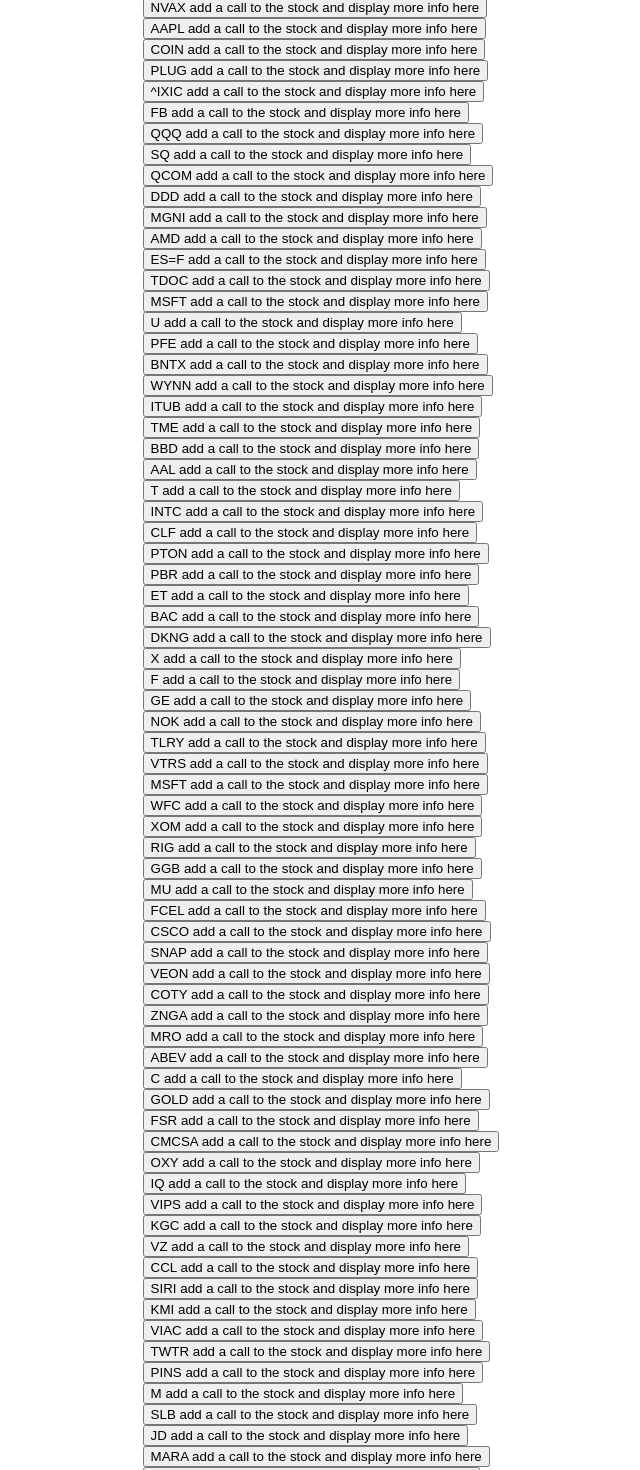
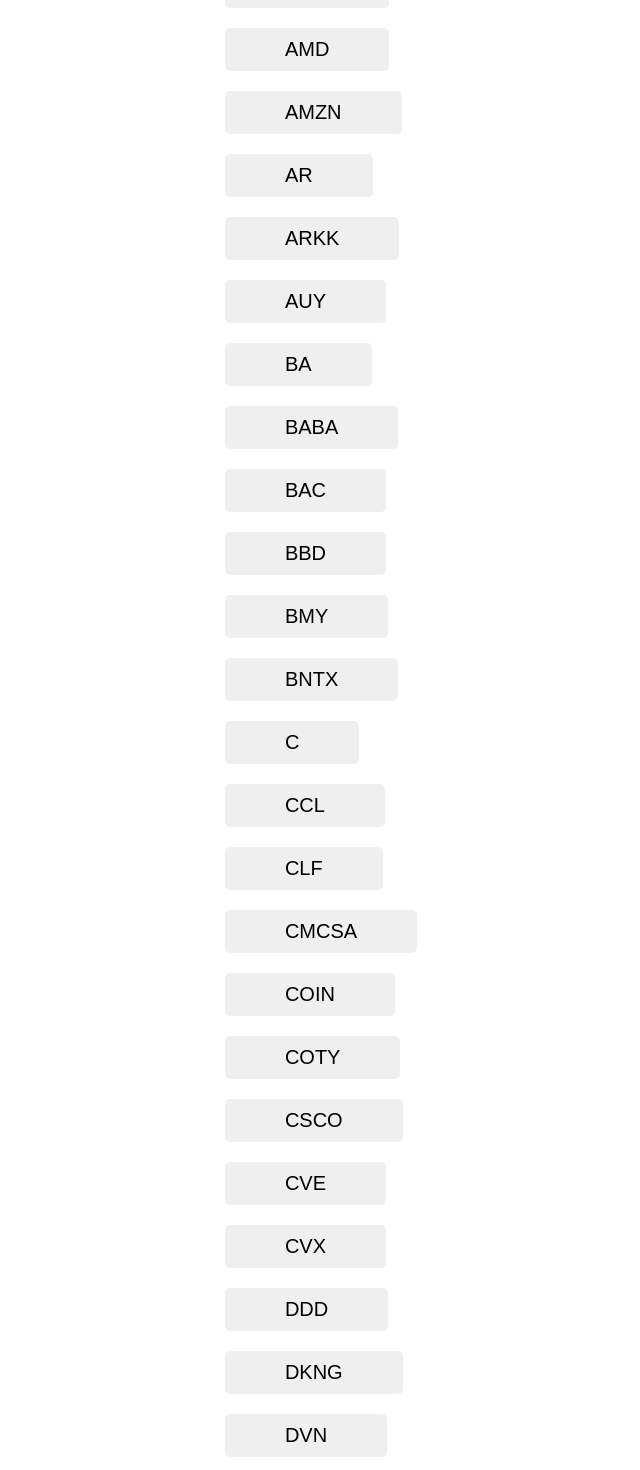
Before and after one commit to xu-jerry/stock-ed, a React (Create React App) app: page /search in a window 1280 px wide. Shown: the part 620-2090 px from the top of the page, without its empty margins (339-979 px from the left). Built offline with nearby package versions, Linux system fonts and the light colour scheme; a web font is replaced by a local one.

Commit message:
Styled stock search buttons, removed duplicate stocks, changed list to be alphabetical

```diff
--- a/src/Search.js
+++ b/src/Search.js
@@ -3,17 +3,13 @@
 import Scroll from "./searchcomponents/scroll"
 import './Search.css'
 
-const popularStocks = [
-  "TSLA", "TTD", "NQ=F", "AMC", "SPCE", "PLTR", "NIO", "RBLX", "GME", "ARKK", "AMZN",
-  "NVAX", "AAPL", "COIN", "PLUG", "^IXIC", "FB", "QQQ", "SQ", "QCOM", "DDD", "MGNI",
-  "AMD", "ES=F", "TDOC", "MSFT", "U", "PFE", "BNTX", "WYNN", "ITUB", "TME", "BBD", "AAL",
-  "T", "INTC", "CLF", "PTON", "PBR", "ET", "BAC", "DKNG", "X", "F", "GE", "NOK", "TLRY",
-  "VTRS", "MSFT", "WFC", "XOM", "RIG", "GGB", "MU", "FCEL", "CSCO", "SNAP", "VEON", "COTY",
-  "ZNGA", "MRO", "ABEV", "C", "GOLD", "FSR", "CMCSA", "OXY", "IQ", "VIPS", "KGC", "VZ", "CCL",
-  "SIRI", "KMI", "VIAC", "TWTR", "PINS", "M", "SLB", "JD", "MARA", "EDU", "PDD", "SKLZ", "KO",
-  "ORCL", "QCOM", "CVE", "RKT", "RIOT", "BA","BABA", "GM", "AUY", "JPM", "CVX", "DVN", "XPEV",
-  "NCLH", "OPEN", "LUMN", "TSM", "EBAY", "UAL", "AR", "MRK", "HBAN", "BMY", "SWN", "FSLY", "HST"
-];
+const popularStocks = ["AAL", "AAPL", "ABEV", "AMC", "AMD", "AMZN", "AR", "ARKK", "AUY", "BA", "BABA", "BAC", "BBD",
+ "BMY", "BNTX", "C", "CCL", "CLF", "CMCSA", "COIN", "COTY", "CSCO", "CVE", "CVX", "DDD", "DKNG", "DVN", "EBAY", "EDU",
+ "ES=F", "ET", "F", "FB", "FCEL", "FSLY", "FSR", "GE", "GGB", "GM", "GME", "GOLD", "HBAN", "HST", "INTC", "IQ", "ITUB",
+ "JD", "JPM", "KGC", "KMI", "KO", "LUMN", "M", "MARA", "MGNI", "MRK", "MRO", "MSFT", "MU", "NCLH", "NIO", "NOK", "NQ=F",
+ "NVAX", "OPEN", "ORCL", "OXY", "PBR", "PDD", "PFE", "PINS", "PLTR", "PLUG", "PTON", "QCOM", "QQQ", "RBLX", "RIG", "RIOT",
+ "RKT", "SIRI", "SKLZ", "SLB", "SNAP", "SPCE", "SQ", "SWN", "T", "TDOC", "TLRY", "TME", "TSLA", "TSM", "TTD", "TWTR", "U",
+ "UAL", "VEON", "VIAC", "VIPS", "VTRS", "VZ", "WFC", "WYNN", "X", "XOM", "XPEV", "ZNGA", "^IXIC"];
 
 function Search() {
   const [searchStock, setSearchStock] = React.useState("");
--- /dev/null
+++ b/src/searchcomponents/scroll.css
@@ -0,0 +1,13 @@
+.stockButton {
+    color: black;
+    font-size: 20px;
+    padding: 10px 60px;
+    border-radius: 5px;
+    margin: 10px 0px;
+    border: none;
+    cursor: pointer;
+}
+
+.stockButton:hover {
+    padding: 15px 65px;
+}
--- a/src/searchcomponents/scroll.js
+++ b/src/searchcomponents/scroll.js
@@ -1,4 +1,5 @@
 import React from "react";
+import "./scroll.css";
 
 function Scroll(props) {
 
@@ -55,7 +56,7 @@
             <ul style = {{ listStyleType: "none" }}>
                 {state.stocksToDisplay.map(item => (
                     <li key = {item} >
-                        <button onClick = {/*Take the user to the stocks page*/ props.goToPage}> {item + " add a call to the stock and display more info here"}
+                        <button className="stockButton" onClick = {/*Take the user to the stocks page*/ props.goToPage}> {item}
                         </button>
                     </li>))}
             </ul>
```
